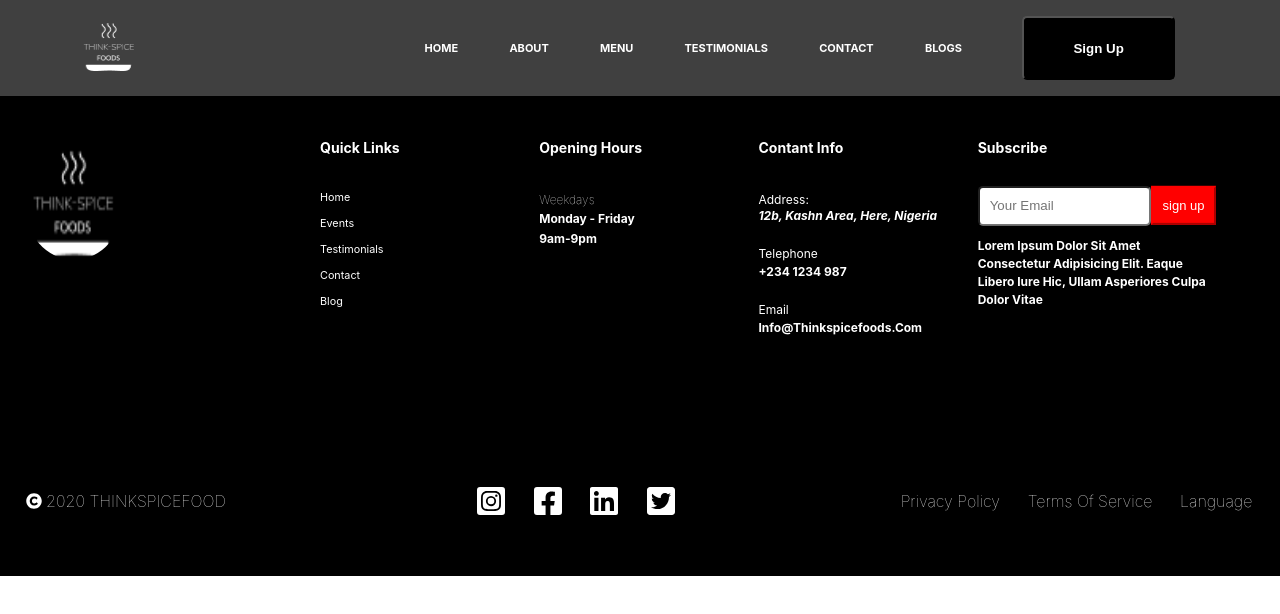
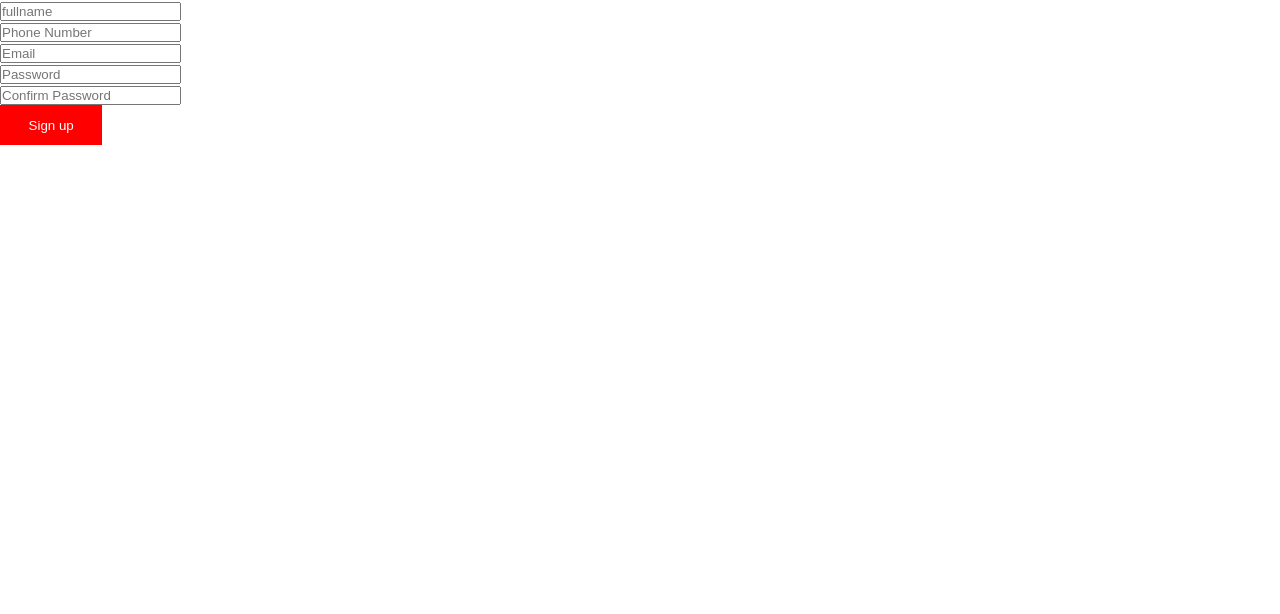
Before and after one commit to Oluwadolamipo/team-086-group-a-frontend, a React (Create React App) app: page /team-086-group-a-frontend/registration in a window 1280 px wide. Shown: the top 614 px of the page. Built offline with nearby package versions, Linux system fonts and the light colour scheme.

Commit message:
created the signup form fields

```diff
--- a/src/App.css
+++ b/src/App.css
@@ -1,38 +1,7 @@
-.App {
-  text-align: center;
+* {
+  margin: 0%;
+  padding: 0%;
+  box-sizing: border-box;
+  text-rendering: optimizeSpeed;
+  image-rendering: optimizeQuality;
 }
-
-.App-logo {
-  height: 40vmin;
-  pointer-events: none;
-}
-
-@media (prefers-reduced-motion: no-preference) {
-  .App-logo {
-    animation: App-logo-spin infinite 20s linear;
-  }
-}
-
-.App-header {
-  background-color: #282c34;
-  min-height: 100vh;
-  display: flex;
-  flex-direction: column;
-  align-items: center;
-  justify-content: center;
-  font-size: calc(10px + 2vmin);
-  color: white;
-}
-
-.App-link {
-  color: #61dafb;
-}
-
-@keyframes App-logo-spin {
-  from {
-    transform: rotate(0deg);
-  }
-  to {
-    transform: rotate(360deg);
-  }
-}
--- a/src/App.js
+++ b/src/App.js
@@ -1,8 +1,8 @@
 import React from "react";
 import Routes from "./Routes/Routes";
-
+// import appStyles from "./App.css";
 const App = () => (
-  <div>
+  <div className="app">
     <Routes />
   </div>
 );
--- a/src/Components/Registration_Component/SignUp/SignUp.js
+++ b/src/Components/Registration_Component/SignUp/SignUp.js
@@ -0,0 +1,160 @@
+import React, { useContext, useRef } from "react";
+import SignUpStyles from "../../../Styles/SignUp.module.css";
+import Button from "../../../Common/Button.component/Button";
+import CustomInput from "../../../Common/Input.component/Input";
+// import axios from "axios";
+import { NonRegisterContextMembers } from "../../../Context/NonRegisteredMemberContext";
+
+//
+const Signup = () => {
+  //function for SignUp users
+  const [datas, setData] = useContext(NonRegisterContextMembers);
+  const { container, formWrapper, form, input, button } = SignUpStyles;
+  const FormRef = useRef();
+  const inputsRef = useRef();
+  const { formValue } = datas;
+
+  const isNumeric = (n) => {
+    //function that checks for numbers
+    return !isNaN(parseFloat(n)) && isFinite(n);
+  };
+
+  const handleChange = ({ target }) => {
+    //function to handle input value onchange
+    setData((formData) => ({
+      ...formData,
+      formValue: { ...formValue, [target.name]: target.value },
+    }));
+  };
+  const handleUSerSigUp = async (e) => {
+    e.preventDefault();
+    const {
+      fullName,
+      phoneNumber,
+      email,
+      password,
+      confirmPassword,
+    } = formValue;
+
+    //conditionion the input value datas
+    if (fullName === "") {
+      alert("Full name must not be left empty");
+      inputsRef.current.firstChild.parentNode.children.fullname.focus();
+      return false;
+    } else if (isNumeric(fullName)) {
+      alert("Number is not an option");
+      inputsRef.current.firstChild.parentNode.children.fullname.focus();
+      return false;
+    } else if (phoneNumber === "") {
+      alert("Number must not be left empty");
+      inputsRef.current.firstChild.parentNode.children.phoneNumber.focus();
+      return false;
+    } else if (email === "") {
+      alert("Email must not be left empty");
+      inputsRef.current.firstChild.parentNode.children.email.focus();
+      return false;
+    } else if (!email.includes("@" && ".")) {
+      alert(`@ or . missing`);
+      inputsRef.current.firstChild.parentNode.children.email.focus();
+      return;
+    } else if (password === "") {
+      alert("Password must not be left empty");
+      inputsRef.current.firstChild.parentNode.children.password.focus();
+      return false;
+    } else if (password.length < 8) {
+      alert("Password must not be less 8 characters");
+      inputsRef.current.firstChild.parentNode.children.password.focus();
+      return false;
+    } else if (confirmPassword.length < 8) {
+      alert("confirm password must not be less 8 characters");
+      inputsRef.current.firstChild.parentNode.children.confirmPassword.focus();
+      return false;
+    } else if (confirmPassword !== password) {
+      alert("Password does not match");
+      inputsRef.current.firstChild.parentNode.children.confirmPassword.focus();
+      return false;
+    }
+    //adding the userInformations to an object
+    let userObject = {
+      fullName,
+      phoneNumber,
+      email,
+      password,
+      confirmPassword,
+    };
+    console.log("formData", userObject);
+    FormRef.current.reset(); //reset form on submit
+    alert("sign up successfully");
+    // this.props.signin(); //routing to signin page on componentdid update
+    try {
+      // await axios.post("http://endPoint/", userObject)
+    } catch (error) {
+      console.error(error);
+    }
+  };
+
+  // const { input, button, signUpForm } = SignUpStyles; //destructured styles from the style.module
+
+  return (
+    <div className={container}>
+      <div className={formWrapper}>
+        <form ref={FormRef} onSubmit={handleUSerSigUp} className={form}>
+          <div ref={inputsRef}>
+            <CustomInput
+              type={"text"}
+              name={"fullName"}
+              placeholder={"fullname"}
+              className={input}
+              onChange={handleChange}
+              value={formValue.fullName}
+              isRequired={true}
+              color={"black"}
+            />
+
+            <CustomInput
+              type={"number"}
+              name={"phoneNumber"}
+              placeholder={"Phone Number"}
+              className={input}
+              value={formValue.phoneNumber}
+              onChange={handleChange}
+              isRequired={true}
+            />
+
+            <CustomInput
+              type={"email"}
+              name={"email"}
+              placeholder={"Email"}
+              className={input}
+              value={formValue.email}
+              onChange={handleChange}
+              isRequired={true}
+            />
+
+            <CustomInput
+              type={"password"}
+              name={"password"}
+              placeholder={"Password"}
+              className={input}
+              value={formValue.password}
+              onChange={handleChange}
+              isRequired={true}
+            />
+            <CustomInput
+              type={"password"}
+              name={"confirmPassword"}
+              placeholder={"Confirm Password"}
+              className={input}
+              value={formValue.confirmPassword}
+              onChange={handleChange}
+              isRequired={true}
+            />
+          </div>
+          <Button text={"Sign up"} name={"signup"} className={button} />
+        </form>
+      </div>
+    </div>
+  );
+};
+
+export default Signup;
--- a/src/Context/NonRegisteredMemberContext.js
+++ b/src/Context/NonRegisteredMemberContext.js
@@ -1,10 +1,20 @@
 import React, { useState } from "react";
-const NonRegisterContextMembers = React.createContext({}, () => {});
+const NonRegisterContextMembers = React.createContext([{}, () => {}]);
 
 const NonRegisteredMemberContextProvider = (props) => {
   const [nonRegisteredMemberScreens, setNonRegisteredMemberScreens] = useState({
     data: ["name"],
+    formValue: {
+      fullName: "",
+      email: "",
+      phoneNumber: "",
+      password: "",
+      confirmPassword: "",
+      formData: [],
+    },
+    collection: null,
   });
+
   return (
     <NonRegisterContextMembers.Provider
       value={[nonRegisteredMemberScreens, setNonRegisteredMemberScreens]}
--- a/src/Context/RegisteredMemberContext.js
+++ b/src/Context/RegisteredMemberContext.js
@@ -4,15 +4,7 @@ const RegisterContextMembers = React.createContext([{}, () => {}]);
 
 const RegisteredMemberContextProvider = (props) => {
   const [registeredMemberScreens, setRegisteredMemberScreens] = useState({
-    formValue: {
-      fullName: "",
-      email: "",
-      phoneNumber: "",
-      password: "",
-      confirmPassword: "",
-      formData: [],
-    },
-    collection: null,
+    collection: {},
   });
 
   return (
@@ -25,4 +17,4 @@ const RegisteredMemberContextProvider = (props) => {
   );
 };
 
-export { RegisteredMemberContextProvider, RegisterContextMembers };
+export { RegisterContextMembers, RegisteredMemberContextProvider };
--- a/src/Pages/LandingPage/LandingPage.js
+++ b/src/Pages/LandingPage/LandingPage.js
@@ -1,9 +1,18 @@
 import React, { useContext } from "react";
 import { NonRegisterContextMembers } from "../../Context/NonRegisteredMemberContext";
+// import LandingPageStyles from "../../Styles/LandingPage.module.css";
+import Header from "../../Common/Header.Component/Header";
+import Footer from "../../Common/Footer.component/Footer";
 const LandingPage = () => {
   const [datas] = useContext(NonRegisterContextMembers);
   const { data } = datas;
-  return <div>{data[0]}</div>;
+  return (
+    <div>
+      <Header />
+      <div>{data[0]}</div>
+      <Footer />
+    </div>
+  );
 };
 
 export default LandingPage;
--- /dev/null
+++ b/src/Pages/RegistrationPages/RegistrationPages.js
@@ -0,0 +1,11 @@
+import React from "react";
+import SignUp from "../../Components/Registration_Component/SignUp/SignUp";
+const RegistrationPages = () => {
+  return (
+    <div>
+      <SignUp />
+    </div>
+  );
+};
+
+export default RegistrationPages;
--- a/src/Routes/ProtectRouted.js
+++ b/src/Routes/ProtectRouted.js
@@ -6,7 +6,7 @@ const NotFound = () => {
   return <h2>pages not found</h2>;
 };
 
-const AuthenticationRoutes = () => {
+const ProtectedRoutes = () => {
   return (
     <div>
       {/* {sessionStorage.getItem("token") ? ( */}
@@ -34,4 +34,4 @@ const AuthenticationRoutes = () => {
     </div>
   );
 };
-export default AuthenticationRoutes;
+export default ProtectedRoutes;
--- a/src/Routes/Routes.js
+++ b/src/Routes/Routes.js
@@ -1,7 +1,5 @@
 import React from "react";
 import { BrowserRouter } from "react-router-dom";
-import Header from "../Common/Header.Component/Header";
-import Footer from "../Common/Footer.component/Footer";
 import UnProtectedRoutes from "./UnprotectedRoutes";
 import ProtectedRoutes from "./ProtectRouted";
 
@@ -9,10 +7,8 @@ const Routes = () => {
   return (
     <div>
       <BrowserRouter>
-        <Header />
         <UnProtectedRoutes />
         <ProtectedRoutes />
-        <Footer />
       </BrowserRouter>
     </div>
   );
--- a/src/Routes/UnprotectedRoutes.js
+++ b/src/Routes/UnprotectedRoutes.js
@@ -1,19 +1,12 @@
 import React from "react";
 import { Switch, Route } from "react-router-dom";
+import { NonRegisteredMemberContextProvider } from "../Context/NonRegisteredMemberContext";
 import LandingPage from "../Pages/LandingPage/LandingPage";
-import { NonRegisteredMemberContextProvider } from "../Context/NonRegisteredMemberContext";
+import RegistrationPages from "../Pages/RegistrationPages/RegistrationPages";
 
-const AuthenticationRoutes = () => {
+const UnProtectedRoutes = () => {
   return (
     <div>
-      <div
-        style={{
-          display: "flex",
-          backgroundColor: "#faf4f4",
-          heigth: "100vh",
-          justifyContent: "space-between",
-        }}
-      >
       <NonRegisteredMemberContextProvider>
         <Switch>
           <Route
@@ -21,10 +14,14 @@ const AuthenticationRoutes = () => {
             exact={true}
             component={LandingPage}
           />
+          <Route
+            path="/team-086-group-a-frontend/registration"
+            exact={true}
+            component={RegistrationPages}
+          />
         </Switch>
       </NonRegisteredMemberContextProvider>
     </div>
-    </div>
   );
 };
-export default AuthenticationRoutes;
+export default UnProtectedRoutes;
--- /dev/null
+++ b/src/Styles/SignUp.module.css
@@ -0,0 +1,4 @@
+.container {
+  width: 100%;
+  height: 100vh;
+}
```
Also changed, not shown: src/Styles/LandingPage.module.css (renamed from src/Pages/LandingPage/LandingPage.module.css). Lines whose indentation alone changed are shown as unchanged.
